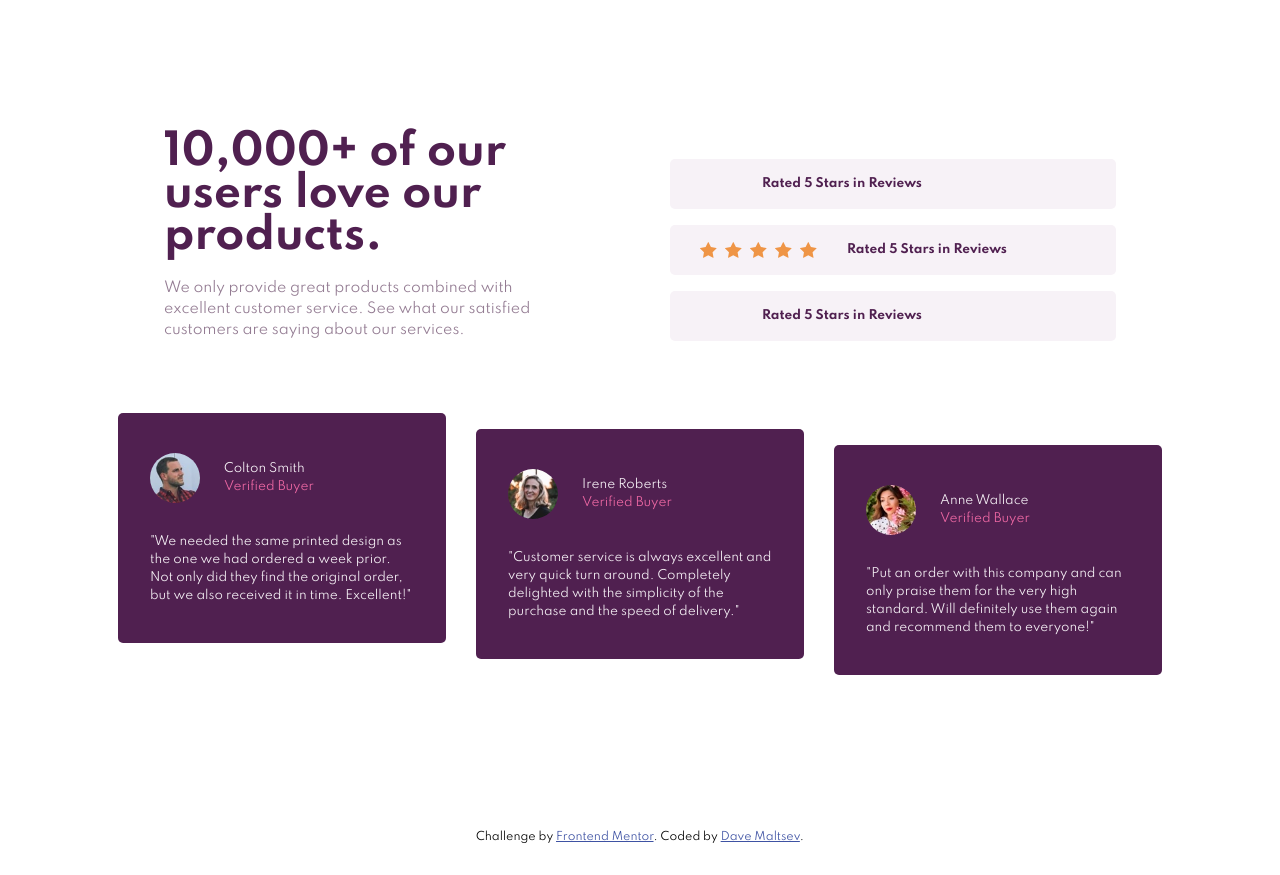
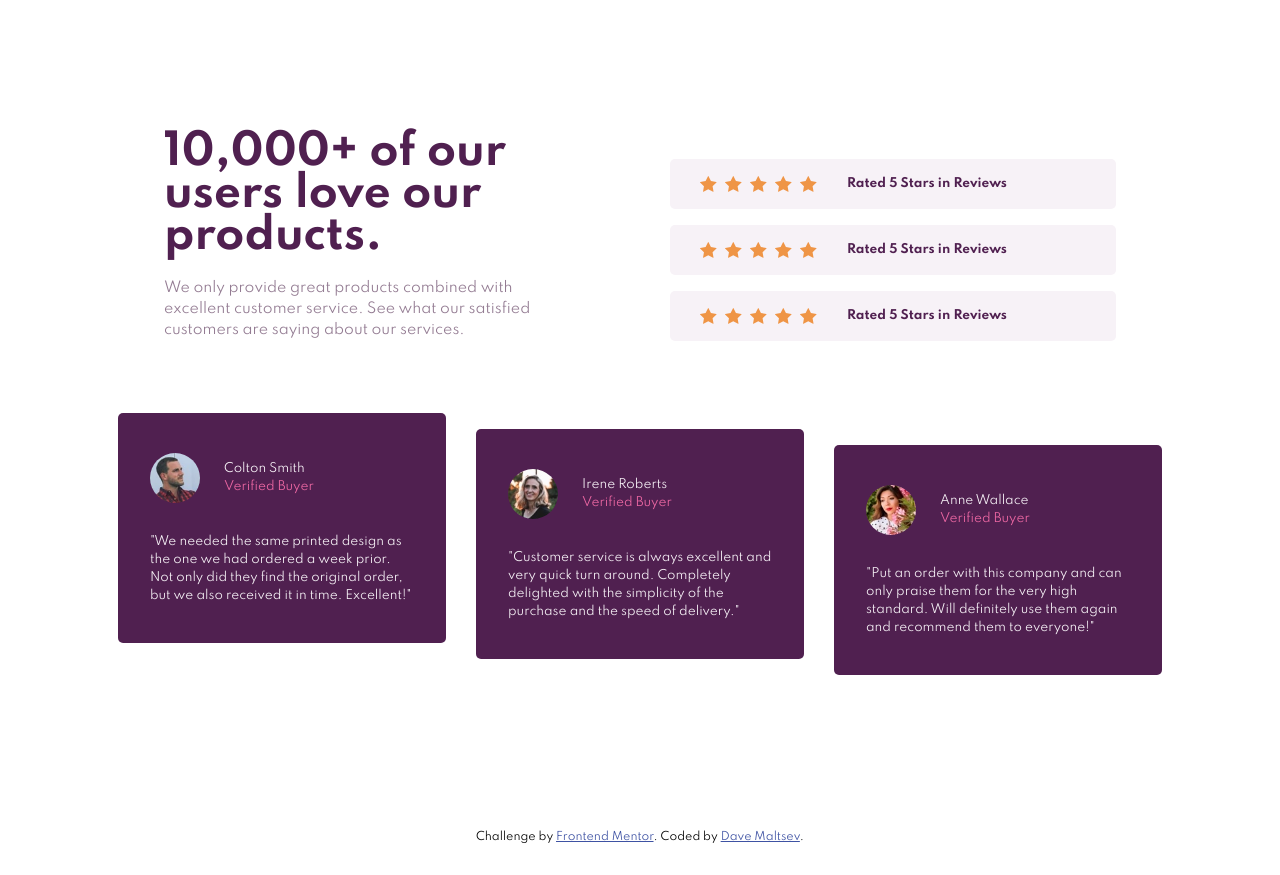
Before and after one commit to moon-blade/fm-social-proof-section, a plain HTML site: page index.html in a window 1280 px wide. Drawn offline with Linux system fonts and the light colour scheme; the site is published under a folder, as on GitHub Pages, so addresses that start at the root find nothing.

Commit message:
Update index.html

```diff
--- a/index.html
+++ b/index.html
@@ -24,11 +24,11 @@
         <ul>
           <li class="rating">
             <div class="stars flex flex-jc-c">
-              <img src="/images/icon-star.svg" alt="">
-              <img src="/images/icon-star.svg" alt="">
-              <img src="/images/icon-star.svg" alt="">
-              <img src="/images/icon-star.svg" alt="">
-              <img src="/images/icon-star.svg" alt="">
+              <img src="./images/icon-star.svg" alt="">
+              <img src="./images/icon-star.svg" alt="">
+              <img src="./images/icon-star.svg" alt="">
+              <img src="./images/icon-star.svg" alt="">
+              <img src="./images/icon-star.svg" alt="">
             </div>
             <p>Rated 5 Stars in Reviews</p>
           </li>
@@ -44,11 +44,11 @@
           </li>
           <li class="rating">
             <div class="stars flex flex-jc-c">
-              <img src="/images/icon-star.svg" alt="">
-              <img src="/images/icon-star.svg" alt="">
-              <img src="/images/icon-star.svg" alt="">
-              <img src="/images/icon-star.svg" alt="">
-              <img src="/images/icon-star.svg" alt="">
+              <img src="./images/icon-star.svg" alt="">
+              <img src="./images/icon-star.svg" alt="">
+              <img src="./images/icon-star.svg" alt="">
+              <img src="./images/icon-star.svg" alt="">
+              <img src="./images/icon-star.svg" alt="">
             </div>
             <p>Rated 5 Stars in Reviews</p>
           </li>
```
